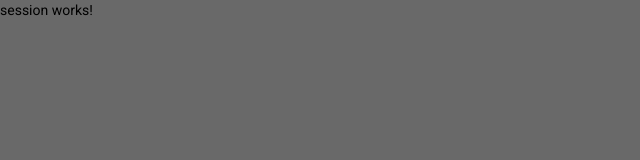
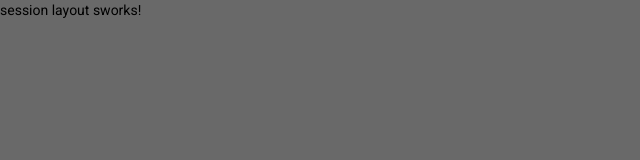
Before and after one commit to GH94GitHub/budget-web, an Angular app: page /session in a window 1280 px wide. Shown: the top 160 px of the page, without its empty margins (0-640 px from the left). Built offline with nearby package versions, Linux system fonts and the light colour scheme.

Commit message:
updated to angular 13

```diff
--- a/src/app/shared/session/session.component.html
+++ b/src/app/shared/session/session.component.html
@@ -1,2 +1,2 @@
-<p>session works!</p>
+<p>session layout sworks!</p>
 <router-outlet></router-outlet>
```
Also changed, not shown: package.json (+11 -11 lines).
